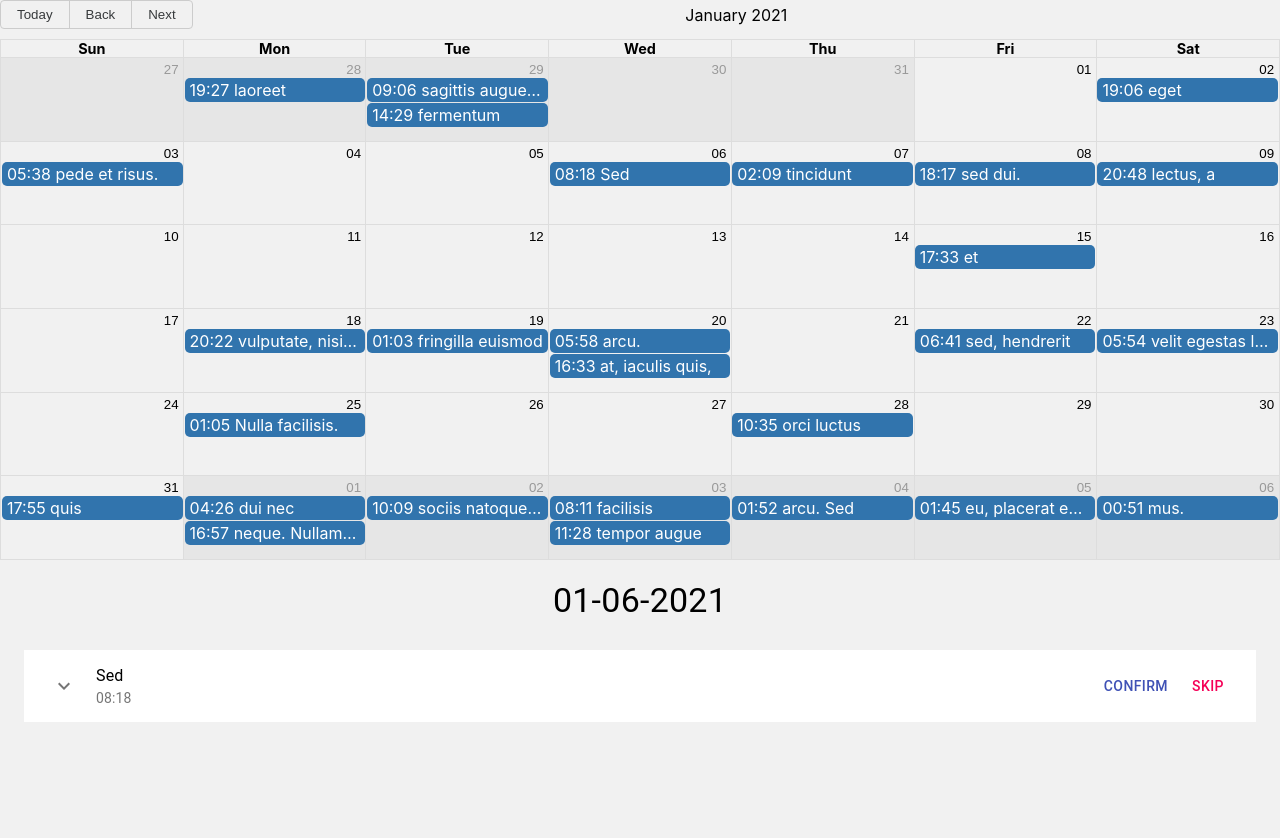
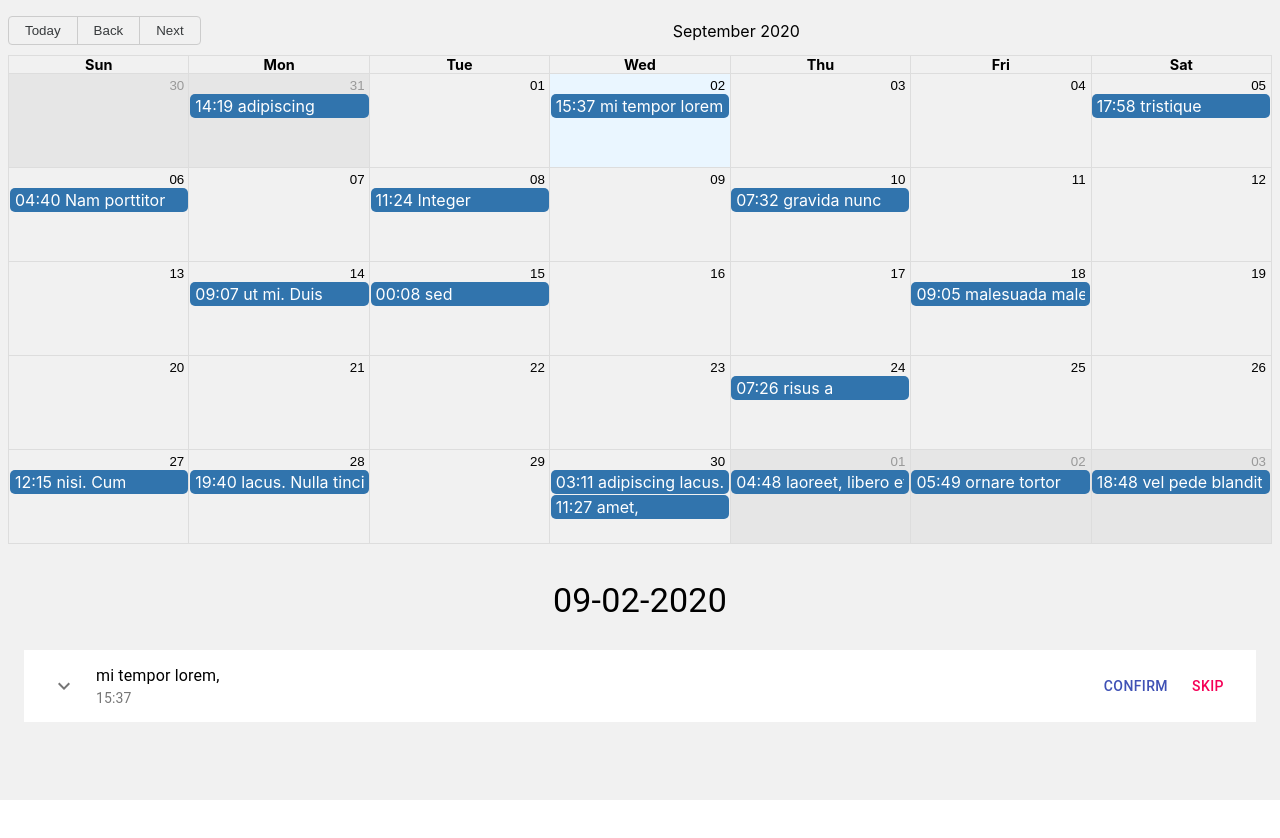
Before and after one commit to Healthera/react-test, a React (Create React App) app: page / in a window 1280 px wide. Shown: the top 838 px of the page. After the commit the page ends 800 px from the top, so only its background shows below. Built offline with nearby package versions, Linux system fonts and the light colour scheme.

Commit message:
Updated app based on comments

```diff
--- a/src/App.jsx
+++ b/src/App.jsx
@@ -1,19 +1,19 @@
-import React, { useEffect, useState } from "react";
-import { makeStyles } from "@material-ui/core/styles";
+import React, { useEffect, useState } from 'react';
+import { makeStyles } from '@material-ui/core/styles';
 
 import AlarmsCalendar from './components/AlarmsCalendar';
 import SelectedDayList from './components/SelectedDayList';
 
-import "./App.css";
-import "react-big-calendar/lib/css/react-big-calendar.css";
+import './App.css';
+import 'react-big-calendar/lib/css/react-big-calendar.css';
 
-import data from "./alarms.json";
-import { checkDateByDay, convertFromUnixToDate, transformAlarmsForDisplay } from './helpers';
+import data from './alarms.json';
+import { checkTimeInDate, transformAlarmsForDisplay } from './helpers';
 
 const useStyles = makeStyles({
   root: {
-		backgroundColor: "#f1f1f1",
-		height: "200vh",
+    backgroundColor: '#f1f1f1',
+    height: '100vh',
   },
 });
 
@@ -21,37 +21,40 @@ function App() {
   const classes = useStyles();
 
   const [alarms, setAlarms] = useState(() => transformAlarmsForDisplay(data));
-	const [selectedDate, setSelectedDate] = useState(() => convertFromUnixToDate(data[0].alarm_time));
-	const [filteredData, setFilteredData] = useState([]);
+  const [selectedDate, setSelectedDate] = useState(() =>
+    Date().toLocaleString()
+  );
+  const [alarmsOfSelectedDate, setFilteredAlarms] = useState([]);
 
   useEffect(() => {
-		const filtered = alarms.filter((item) => checkDateByDay(selectedDate, item.alarm_time));
-		setFilteredData(filtered);
-	}, [alarms, selectedDate, checkDateByDay]);
+		const filteredAlarms = alarms.filter(item =>
+      checkTimeInDate(selectedDate, item.alarm_time)
+    );
+    filteredAlarms.sort((a, b) => {
+      return a.alarm_time - b.alarm_time;
+    });
 
-	const handleDateChange = ({start}) => {
+    setFilteredAlarms(filteredAlarms);
+  }, [alarms, selectedDate]);
+
+  const handleDateChange = ({ start }) => {
     setSelectedDate(start);
   };
 
   const handleChangeStatus = (_id, status) => {
-		const updatedAlarms = alarms.map(
-			(item) => item._id === _id
-				? { ...item, status }
-				: item,
+    const updatedAlarms = alarms.map(item =>
+      item._id === _id ? { ...item, status } : item
     );
     setAlarms(updatedAlarms);
   };
 
   return (
     <div className={classes.root}>
-			<AlarmsCalendar
-				alarms={alarms}
-				onSelectEvent={handleDateChange}
-			/>
+      <AlarmsCalendar alarms={alarms} onSelectEvent={handleDateChange} />
       <SelectedDayList
         selectedDate={selectedDate}
         onChangeStatus={handleChangeStatus}
-				items={filteredData}
+        items={alarmsOfSelectedDate}
       />
     </div>
   );
--- a/src/components/AlarmsCalendar.jsx
+++ b/src/components/AlarmsCalendar.jsx
@@ -3,19 +3,18 @@ import moment from 'moment';
 
 import { Calendar, momentLocalizer } from 'react-big-calendar';
 import { makeStyles } from '@material-ui/core/styles';
-import { convertFromUnixToDate } from '../helpers';
 
 const localizer = momentLocalizer(moment);
-
 const useStyles = makeStyles({
   calendar: {
     height: '70vh',
+    padding: '16px 8px',
   },
   active: {
     backgroundColor: 'transparent',
   },
   skipped: {
-    backgroundColor: 'rgb(150 150 150 / 53%)',
+    backgroundColor: 'grey',
   },
   confirmed: {
     backgroundColor: 'rgb(0 255 102 / 63%)',
@@ -27,15 +26,19 @@ const AlarmsCalendar = ({ alarms, onSelectEvent }) => {
   return (
     <Calendar
       localizer={localizer}
-      defaultDate={convertFromUnixToDate(alarms[0].alarm_time)}
       views={['month']}
       events={alarms}
       selectable
       onSelectSlot={onSelectEvent}
       onSelectEvent={onSelectEvent}
+      onNavigate={(newDate, view, action) => {
+        if (action === 'TODAY') {
+          onSelectEvent(newDate);
+        }
+      }}
       titleAccessor={item => {
         return (
-          <span
+          <div
             className={
               item.status === 'active'
                 ? classes.active
@@ -45,7 +48,7 @@ const AlarmsCalendar = ({ alarms, onSelectEvent }) => {
             }
           >
             {item.title}
-          </span>
+          </div>
         );
       }}
       className={classes.calendar}
--- a/src/helpers.js
+++ b/src/helpers.js
@@ -1,7 +1,7 @@
 import moment from 'moment';
 
-export const transformAlarmsForDisplay = (alarms) => {
-	return alarms.map((item) => {
+export const transformAlarmsForDisplay = alarms => {
+  return alarms.map(item => {
     const time = convertFromUnixToDate(item.alarm_time);
     item.start = time;
     item.end = time;
@@ -9,16 +9,19 @@ export const transformAlarmsForDisplay = (alarms) => {
     return item;
   });
 };
-export const convertFromUnixToDate = (unix) =>
-	moment.unix(unix).toDate();
+export const convertFromUnixToDate = unix => moment.unix(unix).toDate();
 
-export const formatSelectedDate = (date) => moment(date).format('MM-DD-YYYY');
+export const formatSelectedDate = date => moment(date).format('MM-DD-YYYY');
 
-export const checkDateByDay = (selectedDate, alarm_time) => (
+/**
+ * Checks if alarm_time is inside selectedDate
+ * @param {*} selectedDate  Selected Date
+ * @param {*} alarm_time Alarm unix timestamp
+ */
+export const checkTimeInDate = (selectedDate, alarm_time) =>
   moment(selectedDate).startOf('day').unix() <= alarm_time &&
-	moment(selectedDate).endOf('day').unix() >= alarm_time
-);
+  moment(selectedDate).endOf('day').unix() >= alarm_time;
 
-export const getTime = (date) => {
+export const getTime = date => {
   return moment.unix(Number(date)).format('HH:mm');
 };
--- a/src/index.js
+++ b/src/index.js
@@ -4,12 +4,7 @@ import './index.css';
 import App from './App';
 import reportWebVitals from './reportWebVitals';
 
-ReactDOM.render(
-  <React.StrictMode>
-    <App />
-  </React.StrictMode>,
-  document.getElementById('root')
-);
+ReactDOM.render(<App />, document.getElementById('root'));
 
 // If you want to start measuring performance in your app, pass a function
 // to log results (for example: reportWebVitals(console.log))
```
Also changed, not shown: 1 other file (tests, documents, lock files or other folders). Lines whose indentation alone changed are shown as unchanged.
